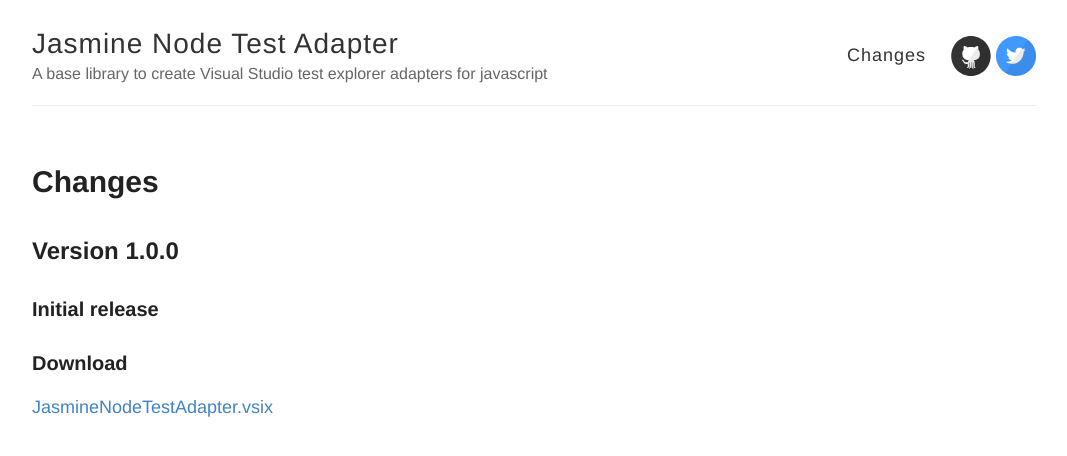
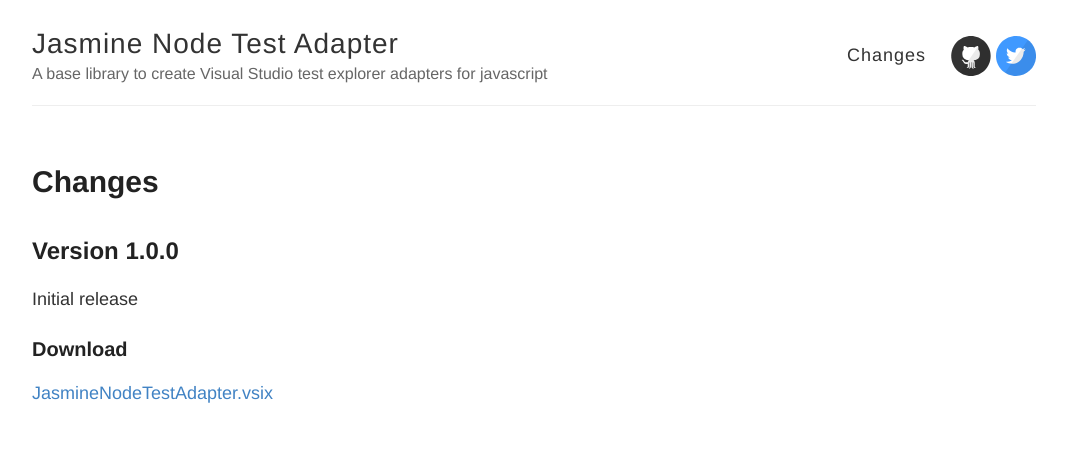
Before and after one commit to MortenHoustonLudvigsen/JasmineNodeTestAdapter, a Jekyll site: the page built from Changes.md, in a window 1280 px wide. Shown: the top 456 px of the page, without its empty margins (106-1173 px from the left). Built offline with Jekyll 4.4.1, drawn with Linux system fonts in a browser that asks for light colours; Markdown is read by kramdown in place of the engine named in the settings.

Commit message:
Update site

```diff
--- a/Changes.md
+++ b/Changes.md
@@ -6,7 +6,7 @@ permalink: /changes/
 
 ## Version 1.0.0
 
-### Initial release
+Initial release
 
 ### Download
 
```
